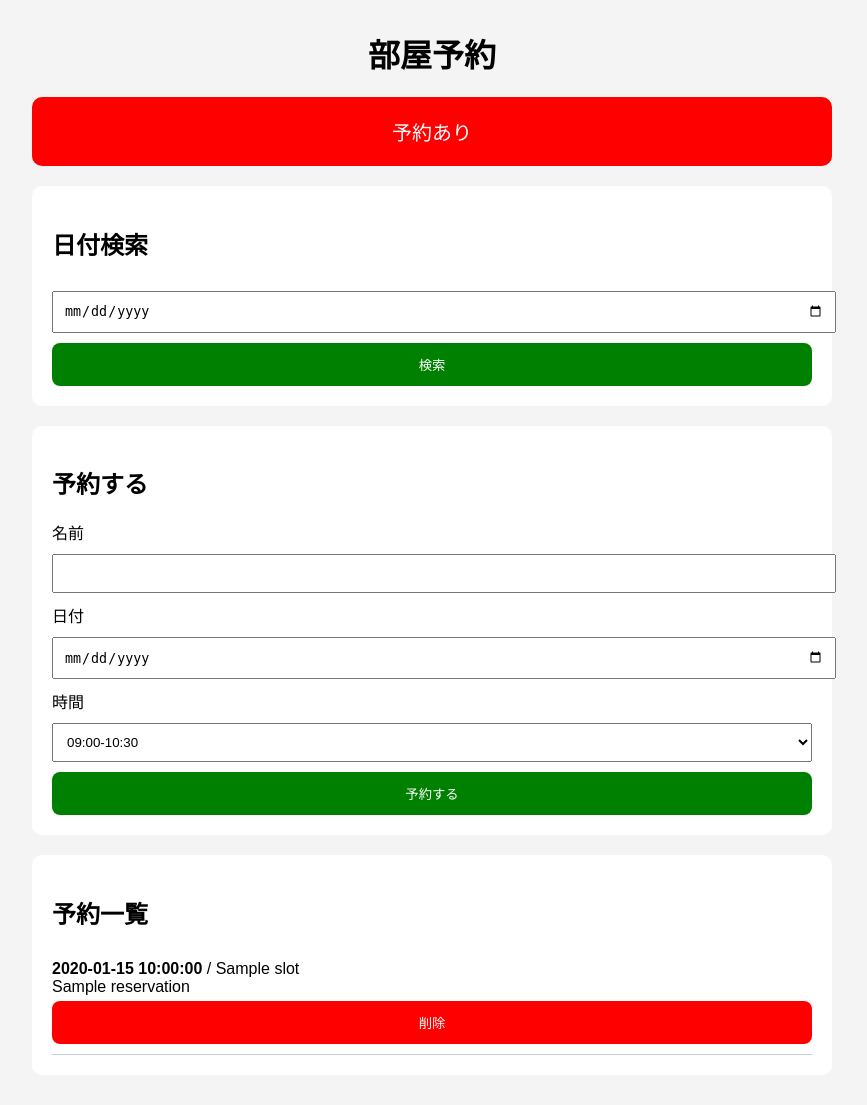
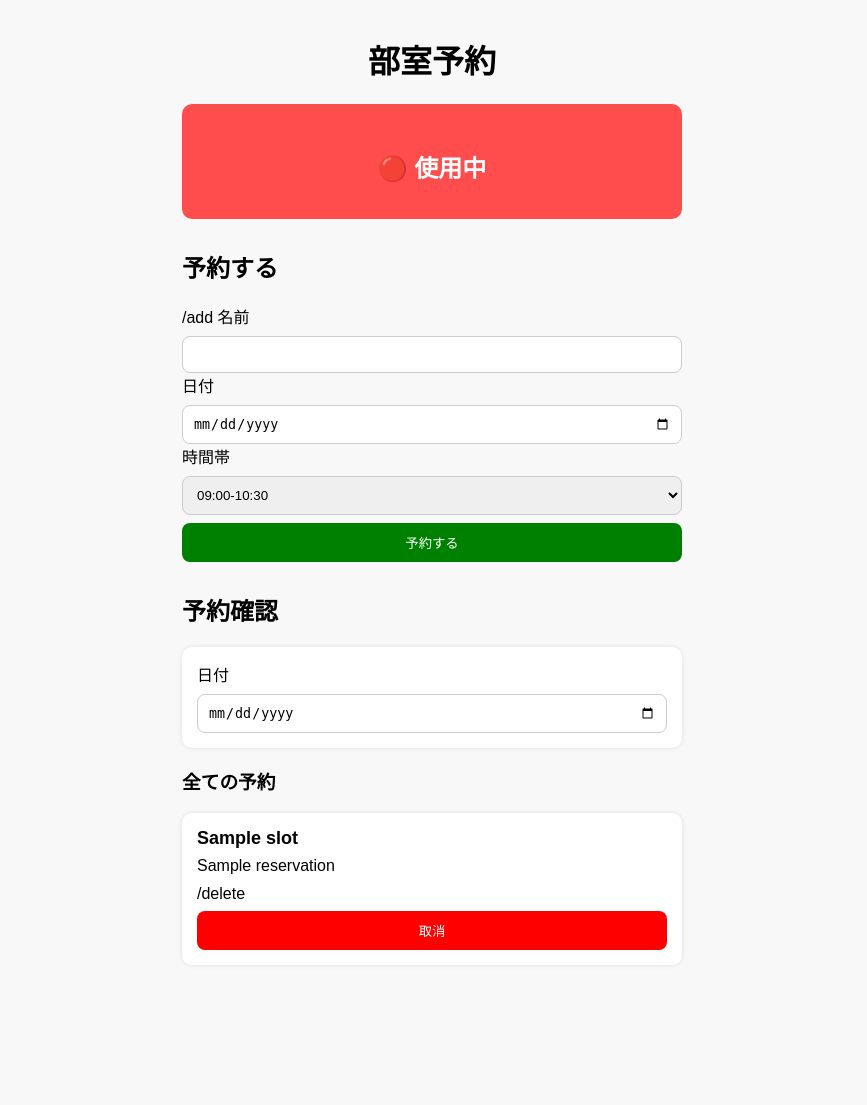
Before and after one commit to ttk331/club-room, a Flask app: page / in a window 1280 px wide. Shown: the whole page, without its empty margins (208-1075 px from the left). After the commit the page ends 950 px from the top, so only its background shows below. Run offline with Flask 3, Linux system fonts and the light colour scheme; a database or web service that is not in the repository returns one stand-in record (values such as "Sample title").

Commit message:
Update index.html

```diff
--- a/club-room/templates/index.html
+++ b/club-room/templates/index.html
@@ -2,122 +2,123 @@
 <html lang="ja">
 <head>
 <meta charset="UTF-8">
-<title>部屋予約システム</title>
+<meta name="viewport" content="width=device-width, initial-scale=1">
+
+<title>部室予約</title>
 
 <style>
-body {
+body{
     font-family: sans-serif;
-    background: #f4f4f4;
-    margin: 0;
+    max-width: 500px;
+    margin: auto;
+    padding: 15px;
+    background-color: #f8f8f8;
 }
 
-.container {
-    width: 90%;
-    max-width: 800px;
-    margin: 30px auto;
-}
-
-h1 {
+h1{
     text-align: center;
 }
 
-/* 状態表示 */
-.status {
-    color: white;
-    padding: 20px;
-    text-align: center;
-    border-radius: 10px;
-    margin-bottom: 20px;
-    font-size: 20px;
+h2{
+    margin-top: 30px;
 }
 
-.free {
-    background: green;
+form{
+    background: white;
+    padding: 15px;
+    border-radius: 10px;
+    box-shadow: 0 0 5px rgba(0,0,0,0.1);
 }
 
-.busy {
+input, select, button{
+    width: 100%;
+    padding: 10px;
+    margin-top: 8px;
+    box-sizing: border-box;
+    border-radius: 8px;
+    border: 1px solid #ccc;
+}
+
+button{
+    background: green;
+    color: white;
+    border: none;
+    cursor: pointer;
+}
+
+.delete-btn{
     background: red;
 }
 
-/* カード */
-.card {
+.card{
     background: white;
-    padding: 20px;
     border-radius: 10px;
-    margin-bottom: 20px;
+    padding: 15px;
+    margin-top: 10px;
+    box-shadow: 0 0 5px rgba(0,0,0,0.1);
 }
 
-/* 入力 */
-input, select {
-    width: 100%;
-    padding: 10px;
-    margin: 10px 0;
+.status-red{
+    background: #ff4d4d;
+    color: white;
+    text-align: center;
+    padding: 15px;
+    border-radius: 10px;
 }
 
-/* ボタン */
-button {
-    width: 100%;
-    padding: 12px;
-    background: green;
+.status-green{
+    background: #28a745;
     color: white;
-    border: none;
-    border-radius: 8px;
+    text-align: center;
+    padding: 15px;
+    border-radius: 10px;
 }
 
-.delete-btn {
-    background: red;
-    margin-top: 5px;
+.slot{
+    font-size: 18px;
+    font-weight: bold;
 }
 
-.reservation {
-    border-bottom: 1px solid #ccc;
-    padding: 10px 0;
+.name{
+    margin-top: 8px;
+    margin-bottom: 10px;
+}
+
+.no-reservation{
+    text-align: center;
 }
 </style>
-
 </head>
 
 <body>
 
-<div class="container">
+<h1>部室予約</h1>
 
-<h1>部屋予約</h1>
-
-<!-- 状態表示 -->
-{% if reservations|length == 0 %}
-<div class="status free">空いています</div>
+<!-- ✅ 使用状況（簡易：予約があるかで判定） -->
+{% if reservations|length > 0 %}
+<div class="status-red">
+    <h2>🔴 使用中</h2>
+</div>
 {% else %}
-<div class="status busy">予約あり</div>
+<div class="status-green">
+    <h2>🟢 空いています</h2>
+</div>
 {% endif %}
 
-<!-- ==================== -->
-<!-- 検索フォーム -->
-<!-- ==================== -->
-<div class="card">
-<h2>日付検索</h2>
-
-<form method="GET" action="/">
-    <input type="date" name="date" value="{{ search_date }}">
-    <button type="submit">検索</button>
-</form>
-
-</div>
-
-<!-- ==================== -->
+<!-- ================= -->
 <!-- 予約フォーム -->
-<!-- ==================== -->
-<div class="card">
+<!-- ================= -->
 <h2>予約する</h2>
 
-<form action="/add" method="POST">
+/add
 
-    <label>名前</label>
+    名前
     <input type="text" name="name" required>
 
-    <label>日付</label>
+    日付
     <input type="date" name="date" required>
 
-    <label>時間</label>
+    時間帯
     <select name="slot">
         {% for s in slots %}
         <option value="{{ s }}">{{ s }}</option>
@@ -128,33 +129,58 @@ button {
 
 </form>
 
-</div>
+<!-- ================= -->
+<!-- 検索フォーム -->
+<!-- ================= -->
+<h2>予約確認</h2>
 
-<!-- ==================== -->
+<form method="get">
+
+    日付
+    <input
+        type="date"
+        name="date"
+        value="{{ search_date }}"
+        onchange="this.form.submit()">
+
+</form>
+
+<h3>
+    {% if search_date %}
+        {{ search_date }} の予約
+    {% else %}
+        全ての予約
+    {% endif %}
+</h3>
+
+<!-- ================= -->
 <!-- 予約一覧 -->
-<!-- ==================== -->
-<div class="card">
-<h2>予約一覧</h2>
+<!-- ================= -->
 
-{% if reservations|length == 0 %}
-<p>該当する予約はありません</p>
-{% endif %}
+{% if reservations %}
 
     {% for r in reservations %}
-<div class="reservation">
-    <div><b>{{ r.date }}</b> / {{ r.slot }}</div>
-    <div>{{ r.name }}</div>
+    <div class="card">
 
-    <form action="/delete" method="POST">
+        <div class="slot">{{ r.slot }}</div>
+
+        <div class="name">{{ r.name }}</div>
+
+        /delete
             <input type="hidden" name="id" value="{{ r.id }}">
-        <button class="delete-btn">削除</button>
+            <button class="delete-btn">取消</button>
         </form>
+
     </div>
     {% endfor %}
 
+{% else %}
+
+<div class="card no-reservation">
+    この日の予約はありません
 </div>
 
-</div>
+{% endif %}
 
 </body>
 </html>
```
Lines whose indentation alone changed are shown as unchanged.
